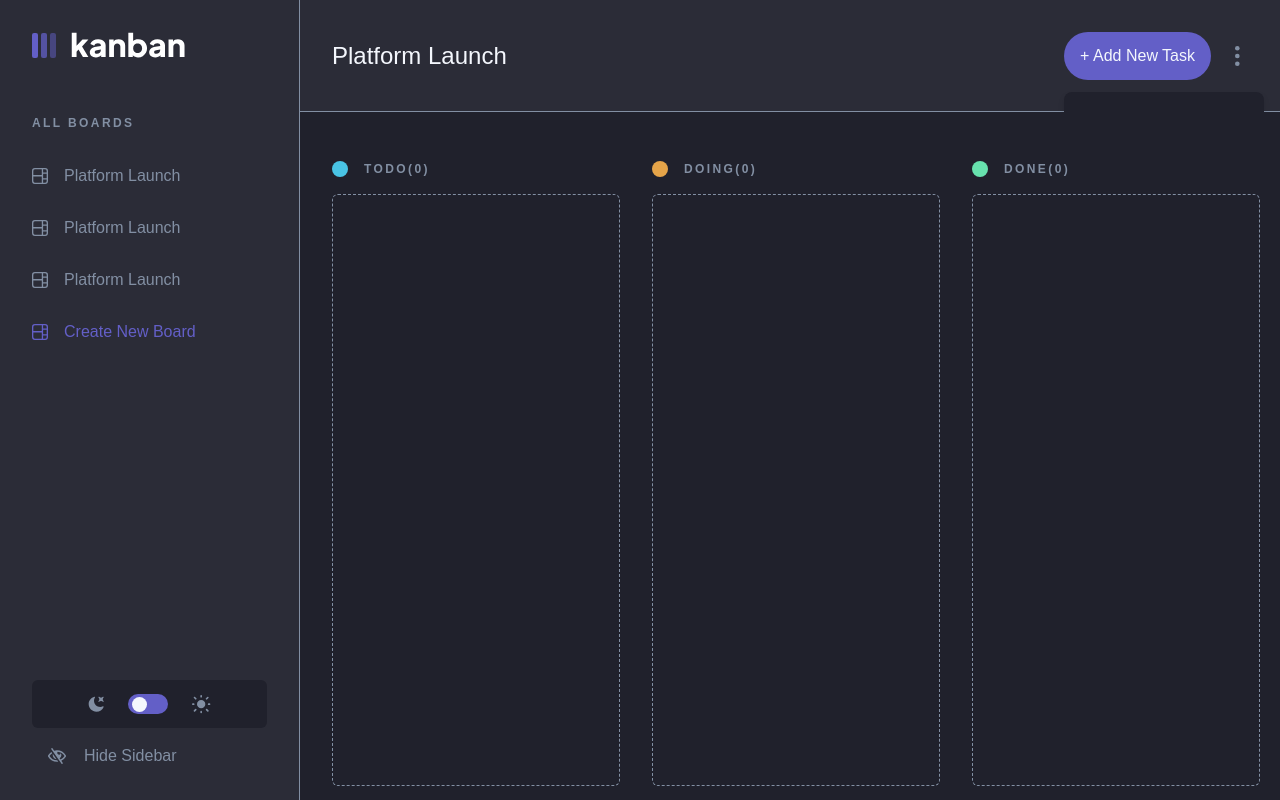
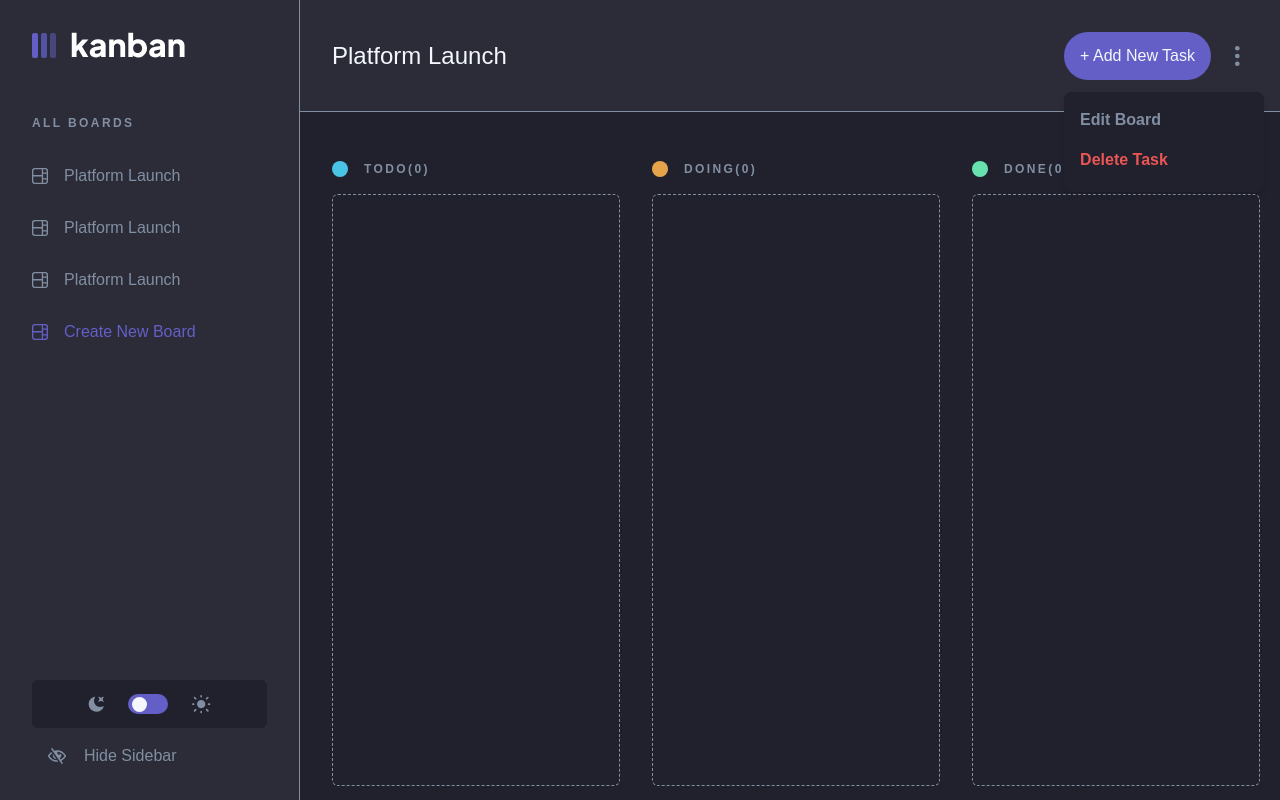
Before and after one commit to abdulrahmanalaa123/super-duper-task-management, a React (Create React App) app: page / in a window 1280 px wide. Both pictures are taken after a click on the button 1237 px from the left and 55 px from the top of the page. Built offline with nearby package versions, Linux system fonts and the light colour scheme.

Commit message:
adding horizontally scrollable workspace

```diff
--- /dev/null
+++ b/src/components/card.js
@@ -0,0 +1,5 @@
+function Card() {
+  return <div></div>;
+}
+
+export default Card;
--- a/src/components/dropDownMenu.js
+++ b/src/components/dropDownMenu.js
@@ -9,7 +9,7 @@ function DropDownMenu({ showDropDown, setShowDropDown }) {
       <div
         className={`${
           showDropDown ? "opacity-100 visible" : "opacity-0 sr-only"
-        } transition-opacity absolute w-[200px] h-[100px] bg-workspace-bg-dark top-[60px] rounded-lg drop-shadow-md shadow-[#364e7e1a] p-4`}
+        } transition-opacity absolute w-[200px] h-[100px] bg-workspace-bg-dark top-[60px] rounded-lg drop-shadow-md z-50 shadow-[#364e7e1a] p-4`}
       >
         <ul>
           <li className="mb-4">
```
